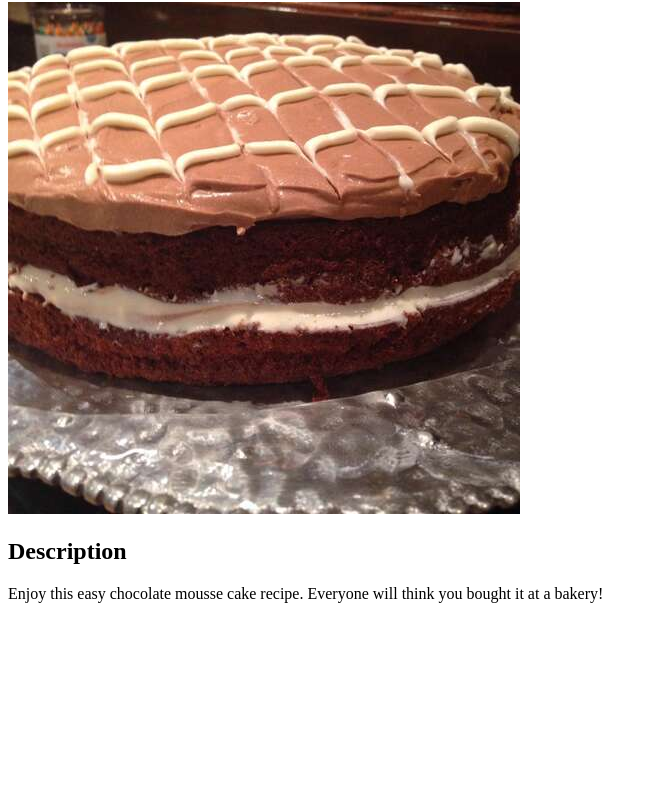
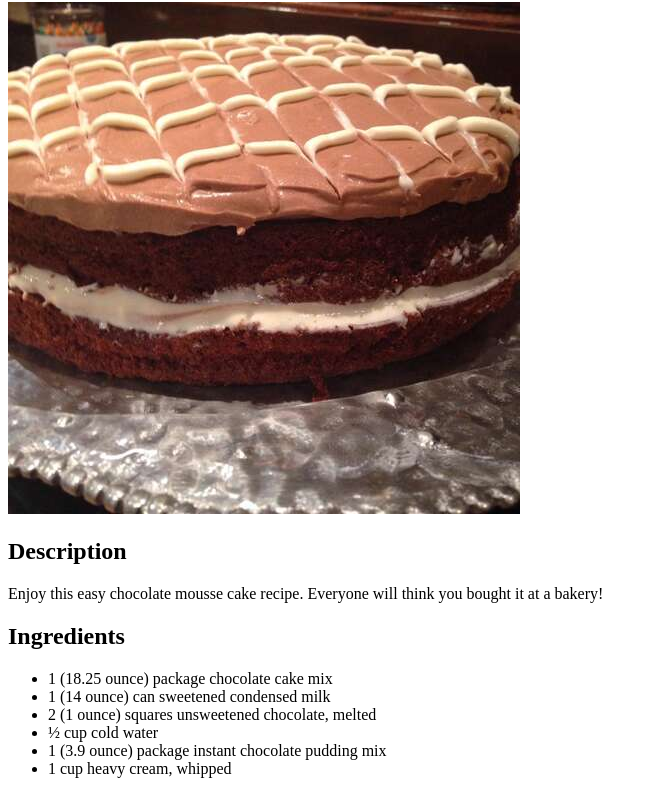
Before and after one commit to aquibulhaq/odin-recipes, a plain HTML site: page recipes/chocolate-mousse-cake.html in a window 1280 px wide. Shown: the part 78-872 px from the top of the page, without its empty margins (0-657 px from the left). Before the commit the page ends 800 px from the top, so only its background shows below. Drawn offline with Linux system fonts and the light colour scheme.

Commit message:
Add ingredients to chocolate-mousse-cake.html
Ingredients are added as an unordered list.

```diff
--- a/recipes/chocolate-mousse-cake.html
+++ b/recipes/chocolate-mousse-cake.html
@@ -15,6 +15,17 @@
   <h2>Description</h2>
 
   <p>Enjoy this easy chocolate mousse cake recipe. Everyone will think you bought it at a bakery!</p>
+
+  <h2>Ingredients</h2>
+
+  <ul>
+    <li>1 (18.25 ounce) package chocolate cake mix</li>
+    <li>1 (14 ounce) can sweetened condensed milk</li>
+    <li>2 (1 ounce) squares unsweetened chocolate, melted</li>
+    <li>&frac12; cup cold water</li>
+    <li>1 (3.9 ounce) package instant chocolate pudding mix</li>
+    <li>1 cup heavy cream, whipped</li>
+  </ul>
 </body>
 
 </html>
```
